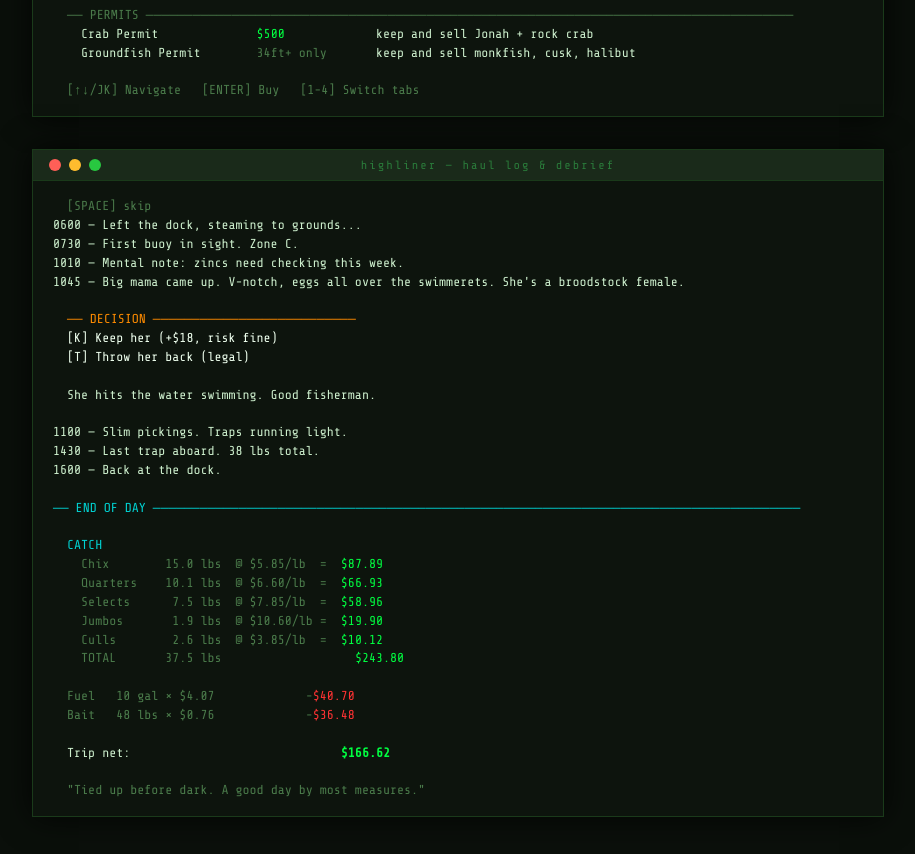
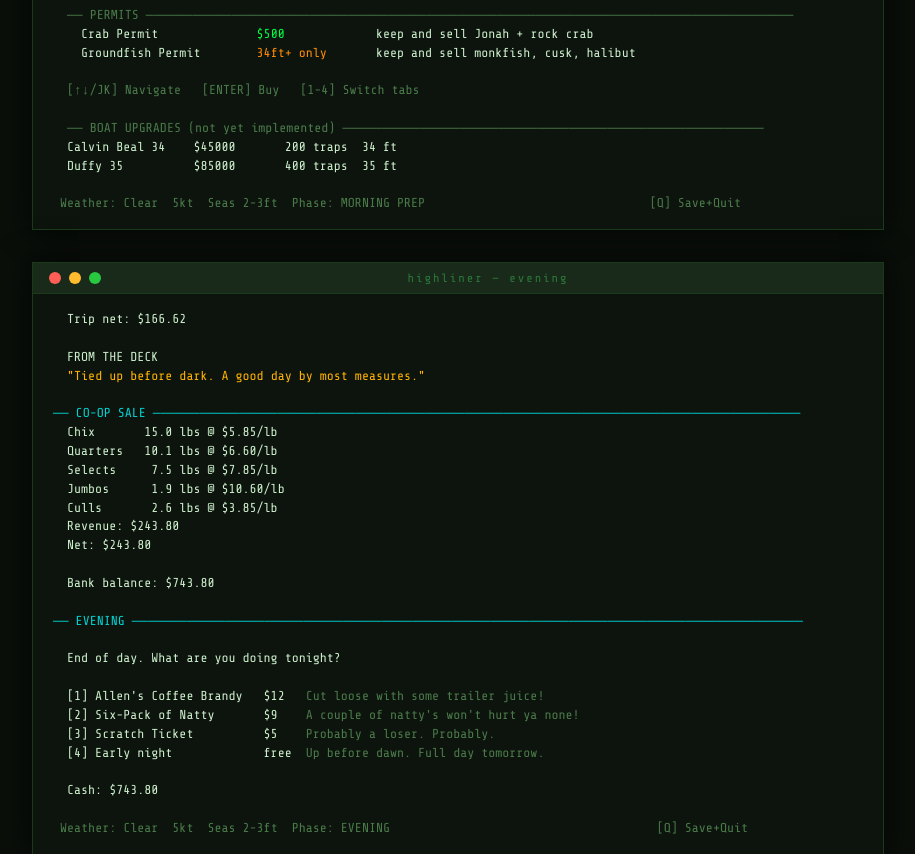
Before and after one commit to ngmaloney/highliner-game, a plain HTML site: page docs/index.html in a window 1280 px wide. Shown: the part 2380-3234 px from the top of the page, without its empty margins (182-1097 px from the left). Drawn offline with nearby package versions, Linux system fonts and the light colour scheme.

Commit message:
fix: accurate screenshots — permits in own section, evening screen as 3rd shot

```diff
--- a/docs/index.html
+++ b/docs/index.html
@@ -456,51 +456,53 @@
 
   <span class="t-dim">── PERMITS ───────────────────────────────────────────────────────────────────────────────────</span>
     Crab Permit              <span class="t-green">$500</span>             keep and sell Jonah + rock crab
-    Groundfish Permit        <span class="t-dim">34ft+ only</span>       keep and sell monkfish, cusk, halibut
+    Groundfish Permit        <span class="t-orange">34ft+ only</span>       keep and sell monkfish, cusk, halibut
 
-  <span class="t-dim">[↑↓/JK] Navigate   [ENTER] Buy   [1-4] Switch tabs</span></pre>
+  <span class="t-dim">[↑↓/JK] Navigate   [ENTER] Buy   [1-4] Switch tabs</span>
+
+  <span class="t-dim">── BOAT UPGRADES (not yet implemented) ──────────────────────────────────────────────────────</span>
+  Calvin Beal 34    $45000       200 traps  34 ft
+  Duffy 35          $85000       400 traps  35 ft
+
+ <span class="t-dim">Weather: Clear  5kt  Seas 2-3ft  Phase: MORNING PREP                                [Q] Save+Quit</span></pre>
       </div>
     </div>
 
-    <!-- Haul debrief -->
+    <!-- Evening -->
     <div class="terminal-wrap">
       <div class="terminal-bar">
         <div class="dot dot-r"></div><div class="dot dot-y"></div><div class="dot dot-g"></div>
-        <div class="terminal-title">highliner — haul log &amp; debrief</div>
+        <div class="terminal-title">highliner — evening</div>
       </div>
       <div class="terminal-body">
-<pre>  <span class="t-dim">[SPACE] skip</span>
-0600 — Left the dock, steaming to grounds...
-0730 — First buoy in sight. Zone C.
-1010 — Mental note: zincs need checking this week.
-1045 — Big mama came up. V-notch, eggs all over the swimmerets. She's a broodstock female.
+<pre>  Trip net: $166.62
 
-  <span class="t-orange">── DECISION ──────────────────────────</span>
-  <span class="t-white">[K] Keep her (+$18, risk fine)</span>
-  <span class="t-white">[T] Throw her back (legal)</span>
+  FROM THE DECK
+  <span class="t-amber">"Tied up before dark. A good day by most measures."</span>
 
-  She hits the water swimming. Good fisherman.
+<span class="t-cyan">── CO-OP SALE ───────────────────────────────────────────────────────────────────────────────────</span>
+  Chix       15.0 lbs @ $5.85/lb
+  Quarters   10.1 lbs @ $6.60/lb
+  Selects     7.5 lbs @ $7.85/lb
+  Jumbos      1.9 lbs @ $10.60/lb
+  Culls       2.6 lbs @ $3.85/lb
+  Revenue: $243.80
+  Net: $243.80
 
-1100 — Slim pickings. Traps running light.
-1430 — Last trap aboard. 38 lbs total.
-1600 — Back at the dock.
+  Bank balance: $743.80
 
-<span class="t-cyan">── END OF DAY ───────────────────────────────────────────────────────────────────────────────────</span>
+<span class="t-cyan">── EVENING ──────────────────────────────────────────────────────────────────────────────────────</span>
 
-  <span class="t-cyan">CATCH</span>
-    <span class="t-dim">Chix        15.0 lbs  @ $5.85/lb  =</span>  <span class="t-green">$87.89</span>
-    <span class="t-dim">Quarters    10.1 lbs  @ $6.60/lb  =</span>  <span class="t-green">$66.93</span>
-    <span class="t-dim">Selects      7.5 lbs  @ $7.85/lb  =</span>  <span class="t-green">$58.96</span>
-    <span class="t-dim">Jumbos       1.9 lbs  @ $10.60/lb =</span>  <span class="t-green">$19.90</span>
-    <span class="t-dim">Culls        2.6 lbs  @ $3.85/lb  =</span>  <span class="t-green">$10.12</span>
-    <span class="t-dim">TOTAL       37.5 lbs</span>                   <span class="t-green">$243.80</span>
+  End of day. What are you doing tonight?
 
-  <span class="t-dim">Fuel   10 gal × $4.07             -</span><span class="t-red">$40.70</span>
-  <span class="t-dim">Bait   48 lbs × $0.76             -</span><span class="t-red">$36.48</span>
+  [1] Allen's Coffee Brandy   $12   <span class="t-dim">Cut loose with some trailer juice!</span>
+  [2] Six-Pack of Natty       $9    <span class="t-dim">A couple of natty's won't hurt ya none!</span>
+  [3] Scratch Ticket          $5    <span class="t-dim">Probably a loser. Probably.</span>
+  [4] Early night             free  <span class="t-dim">Up before dawn. Full day tomorrow.</span>
 
-  Trip net:                              <span class="t-green t-bold">$166.62</span>
+  Cash: $743.80
 
-  <span class="t-dim">"Tied up before dark. A good day by most measures."</span></pre>
+ <span class="t-dim">Weather: Clear  5kt  Seas 2-3ft  Phase: EVENING                                      [Q] Save+Quit</span></pre>
       </div>
     </div>
 
```
